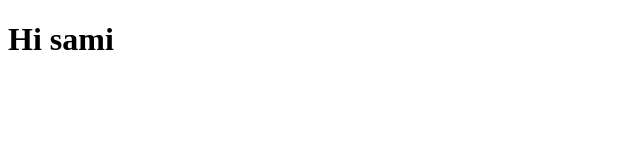
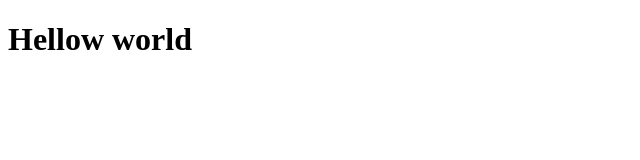
Before and after one commit to BT-IT-solution/sami, a plain HTML site: page index.html in a window 1280 px wide. Shown: the whole page, without its empty margins (0-640 px from the left). Drawn offline with Linux system fonts and the light colour scheme.

Commit message:
update the name

```diff
--- a/index.html
+++ b/index.html
@@ -7,6 +7,6 @@
       <title>Hellow sami</title>
 </head>
 <body>
-   <h1> Hi sami</h1>
+   <h1> Hellow world</h1>
 </body>
 </html>
```
